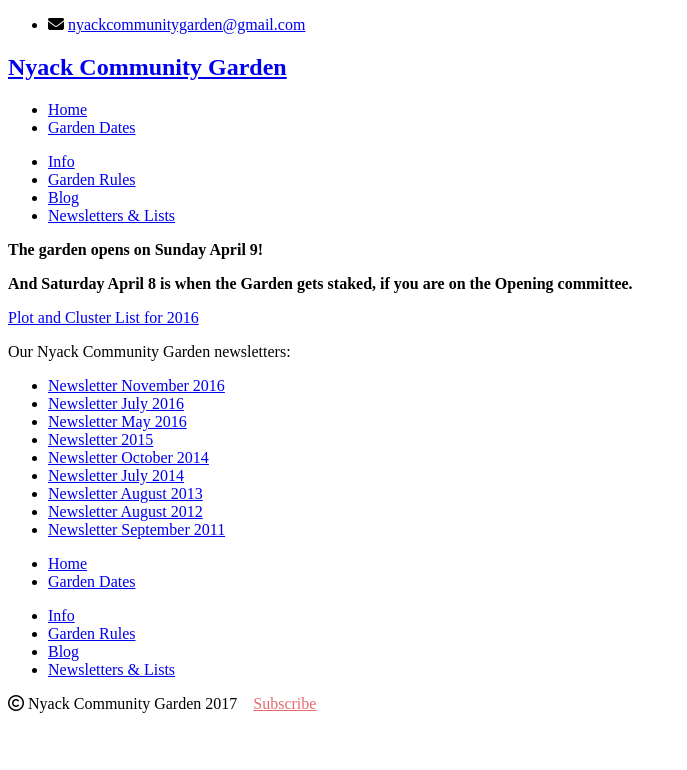
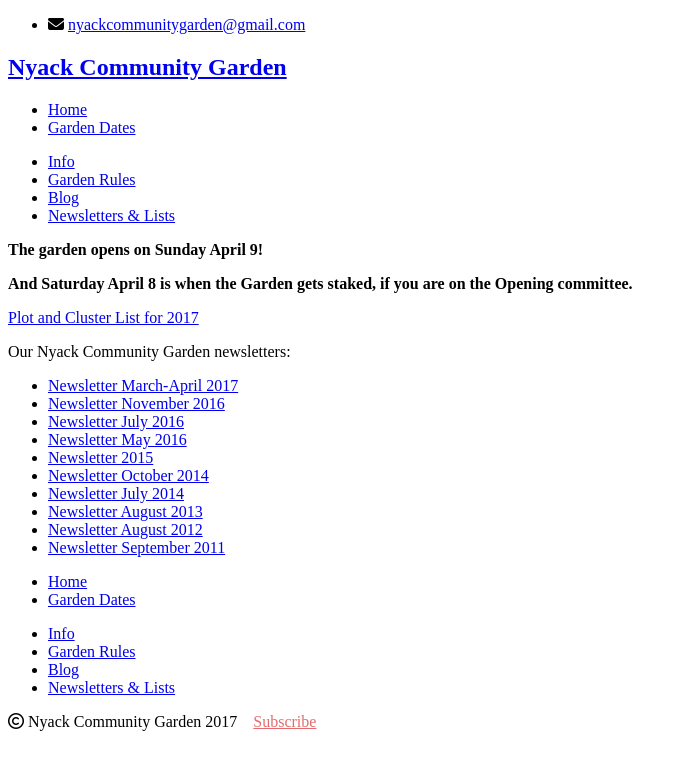
Before and after one commit to bosborne/nyackcommunitygarden, a Jekyll site: the page built from files/index.md, in a window 1280 px wide. Shown: the top 770 px of the page, without its empty margins (0-687 px from the left). Built offline with Jekyll 4.4.1, drawn with Linux system fonts in a browser that asks for light colours; nearby versions of some CDN libraries; library files that are not in the unit come from our copies.

Commit message:
Add new newsletter to list

```diff
--- a/files/index.md
+++ b/files/index.md
@@ -4,10 +4,11 @@ pageclass: files
 title: "Garden Downloads"
 published: true
 ---
-[Plot and Cluster List for 2016](/pdf/Plots & Clusters 3-31-16.pdf)
+[Plot and Cluster List for 2017](/pdf/Plots & Clusters 3-29-17.pdf)
 
 Our Nyack Community Garden newsletters:
 
+- [Newsletter March-April 2017](/pdf/Newsletter_March-April_2017.pdf)
 - [Newsletter November 2016](/pdf/Newsletter_November_2016.pdf)
 - [Newsletter July 2016](/pdf/Newsletter_July_2016.pdf)
 - [Newsletter May 2016](/pdf/Newsletter_May_2016.pdf)
```
